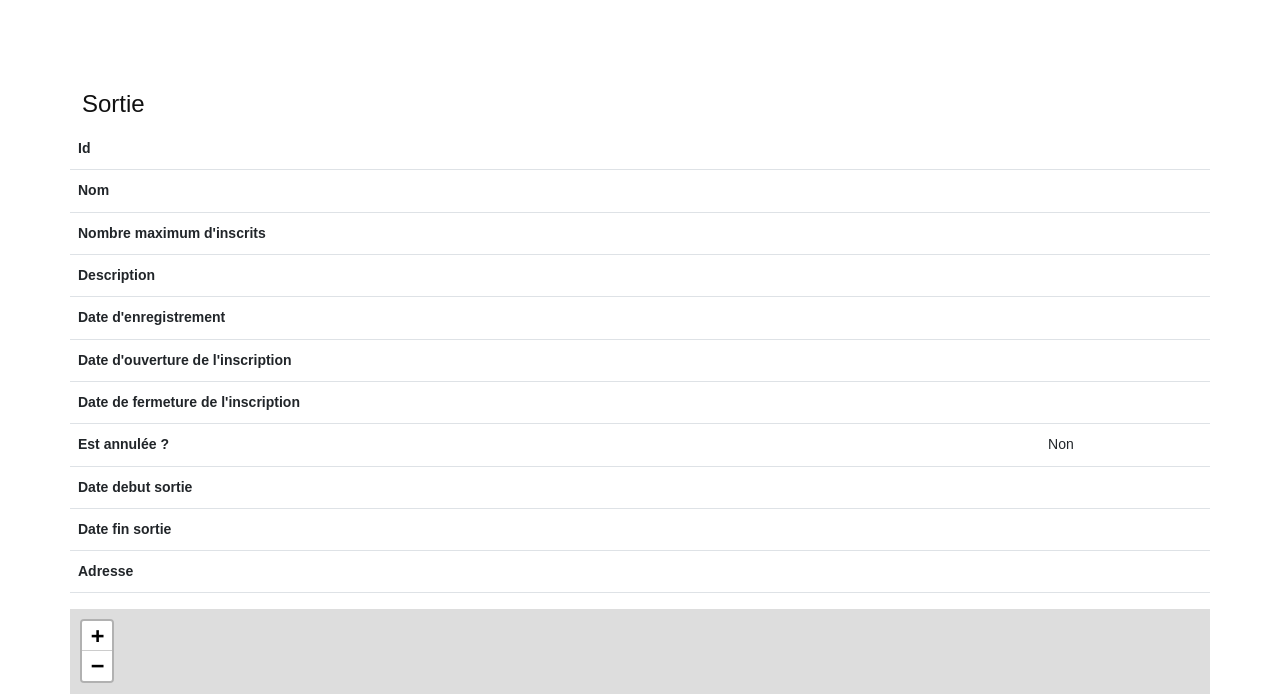
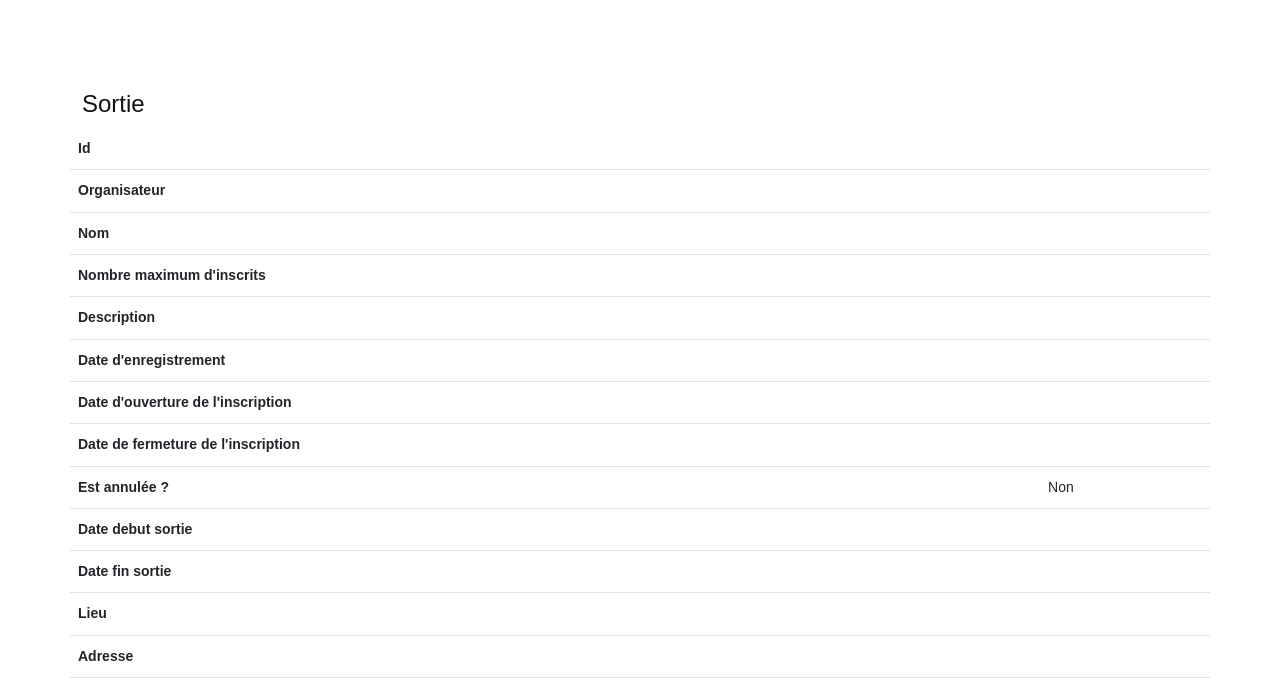
Before and after one commit to LiliwoL/Symfony-Sortir-dot-com, a Symfony app: template templates/sortie/show.html.twig in a window 1280 px wide. Shown: the part 96-790 px from the top of the page. Run offline with Twig, Linux system fonts and the light colour scheme; the template is opened without the code that fills it, so the values that code supplies are empty; some libraries are stand-ins or nearby versions; some web fonts are replaced.

Commit message:
mise en forme sortie

```diff
--- a/templates/sortie/index.html.twig
+++ b/templates/sortie/index.html.twig
@@ -8,7 +8,6 @@
     <table class="table">
         <thead>
             <tr>
-                <th>Id</th>
                 <th>Nom</th>
                 <th>Nombre Maximum d'inscrits</th>
                 <th>Description</th>
@@ -18,13 +17,13 @@
                 <th>Est annulée ?</th>
                 <th>Date debut sortie</th>
                 <th>Date fin sortie</th>
+                <th>Organisateur</th>
                 <th>actions</th>
             </tr>
         </thead>
         <tbody>
         {% for sortie in sorties %}
             <tr>
-                <td>{{ sortie.id }}</td>
                 <td>{{ sortie.nom }}</td>
                 <td>{{ sortie.nbInscriptionMax }}</td>
                 <td>{{ sortie.description | slice (0,30) }}</td>
@@ -34,6 +33,7 @@
                 <td>{{ sortie.isAnnulee ? 'Oui' : 'Non' }}</td>
                 <td>{{ sortie.dateDebutSortie ? sortie.dateDebutSortie|date('Y-m-d H:i:s') : '' }}</td>
                 <td>{{ sortie.dateFinSortie ? sortie.dateFinSortie|date('Y-m-d H:i:s') : '' }}</td>
+                <td>{{ sortie.organisateur.prenom }} {{ sortie.organisateur.nom }} </td>
                 <td>
                     <a href="{{ path('app_sortie_show', {'id': sortie.id}) }}">Afficher</a>
                     <a href="{{ path('app_sortie_edit', {'id': sortie.id}) }}">Modifier</a>
--- a/templates/sortie/show.html.twig
+++ b/templates/sortie/show.html.twig
@@ -10,6 +10,10 @@
             <tr>
                 <th>Id</th>
                 <td>{{ sortie.id }}</td>
+            </tr>
+            <tr>
+                <th>Organisateur</th>
+                <td>{{ sortie.organisateur.prenom }} {{ sortie.organisateur.nom }}</td>
             </tr>
             <tr>
                 <th>Nom</th>
@@ -46,6 +50,10 @@
             <tr>
                 <th>Date fin sortie</th>
                 <td>{{ sortie.dateFinSortie ? sortie.dateFinSortie|date('Y-m-d H:i:s') : '' }}</td>
+            </tr>
+            <tr>
+                <th>Lieu</th>
+                <td id="lieu">{{ sortie.adresse.nom }}</td>
             </tr>
             <tr>
                 <th>Adresse</th>
```
